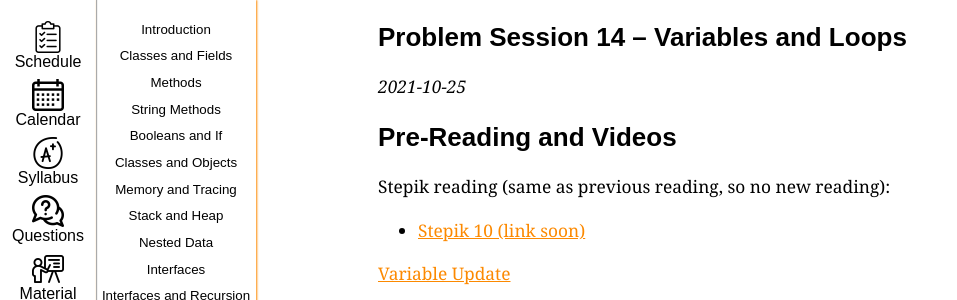
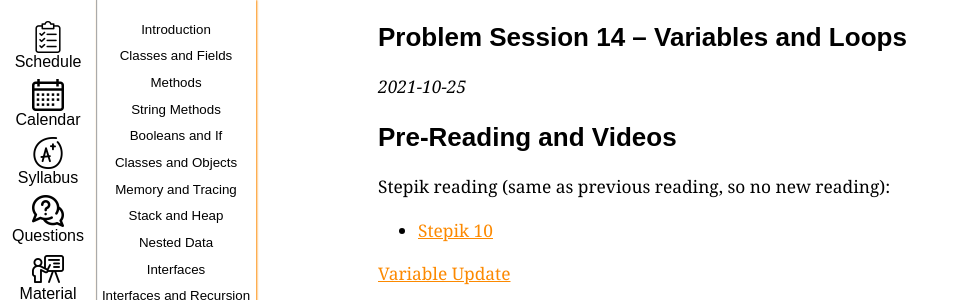
Before and after one commit to ucsd-cse11-w22/ucsd-cse11-w22.github.io, a Jekyll site: the page built from _lectures/lecture14.md, in a window 1280 px wide and 900 px high, cut to the strip 0-300 px from the top of the window. Shown: the whole strip, without its empty margins (0-957 px from the left). Built offline with Jekyll 4.4.1, drawn with Linux system fonts in a browser that asks for light colours.

Commit message:
stepik 10

```diff
--- a/_lectures/lecture14.md
+++ b/_lectures/lecture14.md
@@ -21,7 +21,7 @@ _{{ page.released-on }}_
 ## Pre-Reading and Videos
 
 Stepik reading (same as previous reading, so no new reading):
-- [Stepik 10 (link soon)](https://stepik.org/lesson/579631/step/1?unit=574281)
+- [Stepik 10](https://stepik.org/lesson/579629/step/1?unit=574279)
 
 {% for video in page.videos %}
 [{{ video.title }}]({{ video.url }}){:target="_blank"}
```
